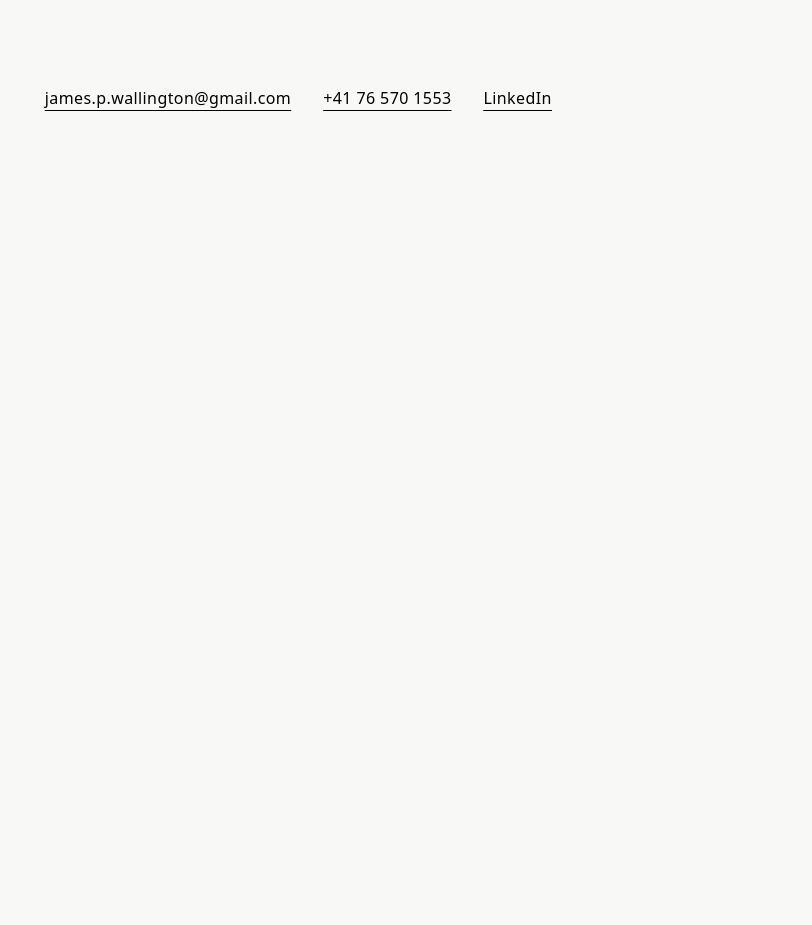
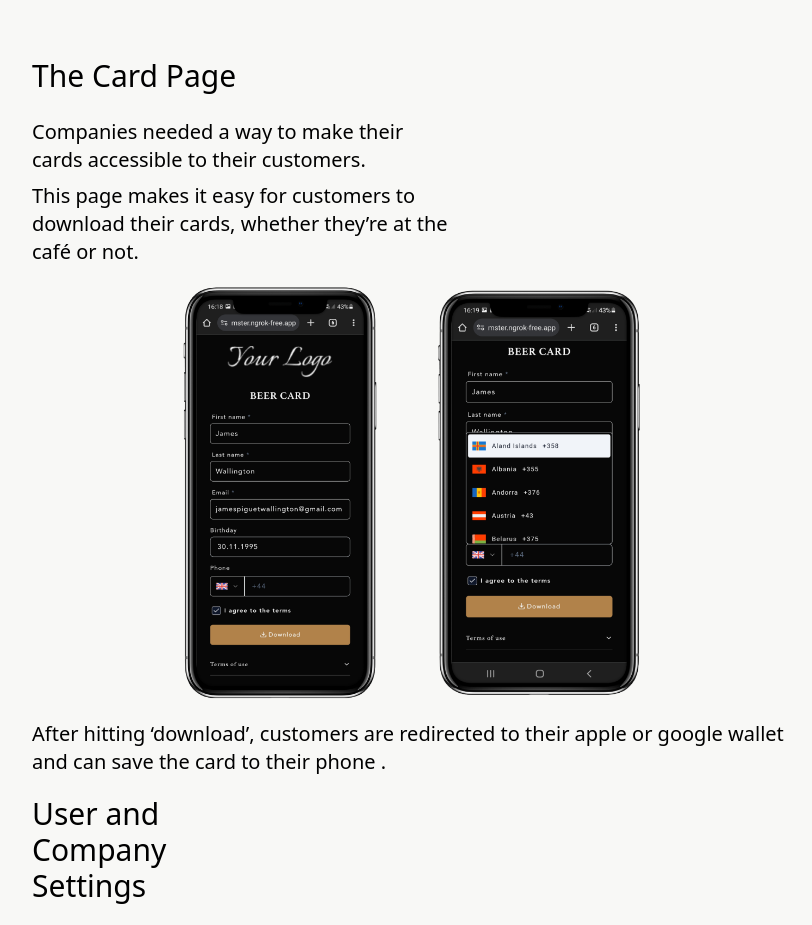
Before and after one commit to Lopside95/james-site, a Next.js app: page /work in a window 1280 px wide. Shown: the part 3534-4459 px from the top of the page, without its empty margins (224-1036 px from the left). Before the commit the page ends 3688 px from the top, so only its background shows below. Built offline with nearby package versions, Linux system fonts and the light colour scheme.

Commit message:
feat: cardPage, WIP: settings

```diff
--- /dev/null
+++ b/src/components/work/cardPage.tsx
@@ -0,0 +1,41 @@
+import Image from "next/image";
+
+const CardPage = () => {
+  return (
+    <div className="flex flex-col">
+      <article className="flex flex-col gap-2 w-[26rem]">
+        <h1 className="pb-4">The Card Page</h1>
+        <p className="">
+          Companies needed a way to make their cards accessible to their
+          customers.
+        </p>
+        <p>
+          This page makes it easy for customers to download their cards, whether
+          they’re at the café or not.
+        </p>
+      </article>
+      <div className="flex w-2/3 justify-between items-center self-center">
+        <Image
+          alt="Download preview"
+          className="w-[15rem] h-[26.5rem]"
+          height={800}
+          src="/cardPage.png"
+          width={800}
+        />
+        <Image
+          alt="Download preview"
+          className="w-[17.4rem] "
+          height={800}
+          src="/cardPageDD.png"
+          width={800}
+        />
+      </div>
+      <p>
+        After hitting ‘download’, customers are redirected to their apple or
+        google wallet and can save the card to their phone .
+      </p>
+    </div>
+  );
+};
+
+export default CardPage;
--- /dev/null
+++ b/src/components/work/settings.tsx
@@ -0,0 +1,35 @@
+import Image from "next/image";
+
+const Settings = () => {
+  return (
+    <div>
+      <article className="flex items-center">
+        <div className="flex flex-col w-2/3 gap-4 ">
+          <h1>User and Company Settings</h1>
+          <p>
+            Because companies change and employees come and go, the cafes and
+            their employees needed a way to update, change or delete their
+            accounts.
+          </p>
+          <p>
+            Given that company admins will have both a user and company account,
+            the movement between the two interfaces needed to be painless and
+            efficient.
+          </p>
+          <p>
+            I have helped to develop Regulars’ website and mobile components.
+          </p>
+        </div>
+        <Image
+          alt="Regulars home page"
+          className=""
+          height={600}
+          src="/regularsHome.png"
+          width={600}
+        />
+      </article>
+    </div>
+  );
+};
+
+export default Settings;
--- a/src/components/work/stepOne.tsx
+++ b/src/components/work/stepOne.tsx
@@ -76,9 +76,9 @@ const StepOne = () => {
       <Image
         alt="Download preview"
         className="w-72 pr-5"
-        height={600}
+        height={800}
         src="/cardPagePreview.png"
-        width={500}
+        width={800}
       />
     </div>
   );
--- a/src/pages/index.tsx
+++ b/src/pages/index.tsx
@@ -1,11 +1,13 @@
 import TechStack from "@home/techStack";
 import Experience from "@/components/cv/experience";
 import Education from "@/components/cv/education";
+import Intro from "@/components/home/Intro";
 
 export default function Home() {
   return (
     <div className="sm:w-full sm:items-center sm:align-middle flex flex-col min-h-screen ">
       <section className="sm:w-3/5">
+        <Intro />
         <TechStack />
         <article className="flex">
           <Experience />
--- a/src/pages/work.tsx
+++ b/src/pages/work.tsx
@@ -1,5 +1,7 @@
 import Emoji from "@/components/ui/emoji";
 import CardCreator from "@/components/work/cardCreator";
+import CardPage from "@/components/work/cardPage";
+import Settings from "@/components/work/settings";
 import Image from "next/image";
 
 type CardProps = {
@@ -62,9 +64,8 @@ export default function Work() {
           />
         </article>
         <CardCreator />
-        {/* <article className="">
-          <CardCreator />
-        </article> */}
+        <CardPage />
+        <Settings />
       </section>
     </div>
   );
```
Also changed, not shown: public/cardPage.png (added), public/cardPageDD.png (added).
